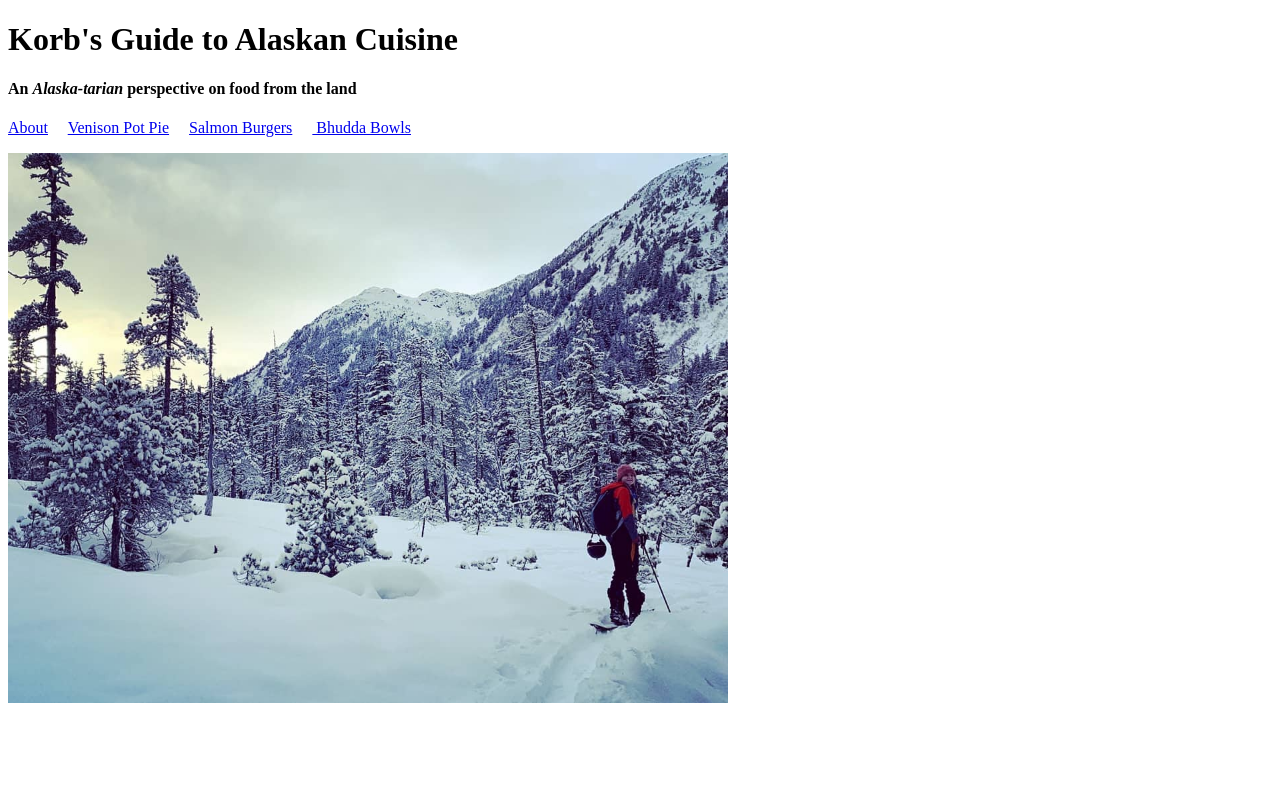
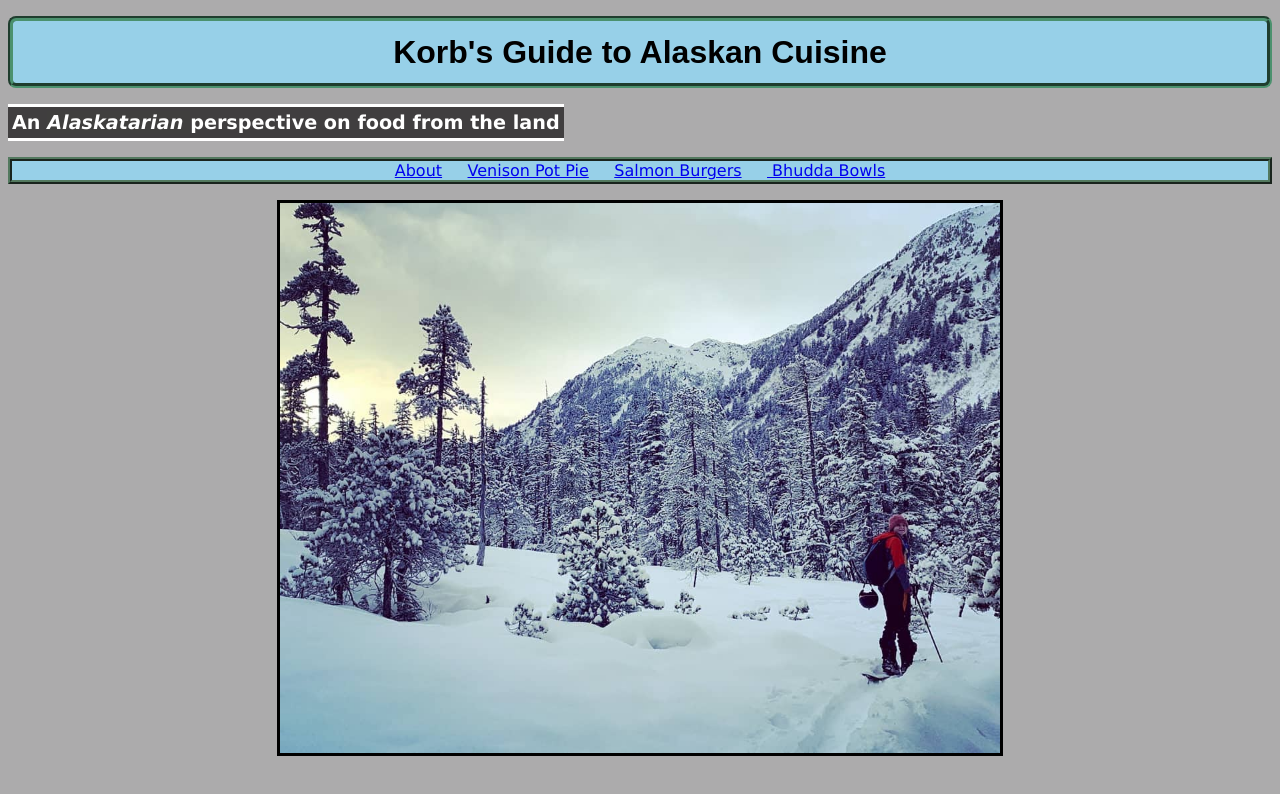
Before and after one commit to kirbykarpan/Recipes, a plain HTML site: page index.html in a window 1280 px wide. Drawn offline with Linux system fonts and the light colour scheme.

Commit message:
add CSS stlyization

```diff
--- a/index.html
+++ b/index.html
@@ -6,11 +6,11 @@
         <link rel="stylesheet" type="text/css" href="style.css">
     </head>
     <body>
-        <h1>Korb's Guide to Alaskan Cuisine</h4>
+        <p><h1 class="site-header">Korb's Guide to Alaskan Cuisine</h1></p>
 
-        <p><h4>An <em>Alaska-tarian</em> perspective on food from the land</h4></p>
+        <p><h4 class="subheader"> An <em class="subheader-em"> Alaskatarian </em> perspective on food from the land</h4></p>
 
-        <p> <a href = about.html>About</a>&nbsp;&nbsp;&nbsp;&nbsp; <a href = pie.html>Venison Pot Pie</a>&nbsp;&nbsp;&nbsp;&nbsp; <a href="burger.html">Salmon Burgers</a> &nbsp;&nbsp;&nbsp;&nbsp;<a href="bowl.html"> Bhudda Bowls</a></p>
+        <p class="menu-bar"> <a href = about.html class="menulink">About</a>&nbsp;&nbsp;&nbsp;&nbsp; <a href = pie.html class="menulink">Venison Pot Pie</a>&nbsp;&nbsp;&nbsp;&nbsp; <a href="burger.html" class="menulink">Salmon Burgers</a> &nbsp;&nbsp;&nbsp;&nbsp;<a href="bowl.html" class="menulink"> Bhudda Bowls</a></p>
         <img src="imgs/Ski.jpg" height="550" width="720" alt="kirb splitboarding in an Alaskan valley">
     </body>
 </html>
--- a/style.css
+++ b/style.css
@@ -0,0 +1,63 @@
+*{
+    background-color: rgb(172, 171, 172);
+    font-family:Verdana, Geneva, Tahoma, sans-serif
+}
+.menu-bar{
+    border:ridge;
+    border-width: 4px;
+    border-color:rgb(83, 121, 95);
+    text-align:center;
+}
+.menu-bar .menulink, .menu-bar {
+    background-color: rgb(151, 208, 232)
+}
+img{
+    margin-left:auto;
+    margin-right:auto;
+    display:block;
+    text-align:center;
+    border-width: 8 px;
+    border:solid;
+}
+
+.site-header{
+    background-color:rgb(151, 208, 232);
+    text-align: center;
+    margin:auto;
+    padding:1%;
+    border-radius: 8px;
+    border: groove rgb(75, 145, 110);
+    border-width: 5px 5px;
+    font-family:Arial, Helvetica, sans-serif;
+
+}
+.subheader{
+    background-color: rgb(64, 62, 63);
+    color:white;
+    margin:auto;
+    border-top:solid;
+    border-bottom:solid;
+    text-align:left;
+    text-shadow: 3px;
+    padding:4px;
+    display: inline-block;
+    font-size: larger;
+}
+.subheader-em {
+    background-color: rgb(64, 63, 62);
+}
+.food-title, h2 {
+    color:rgb(74, 92, 106);
+    text-transform:uppercase;
+}
+.burger-pic {
+   max-width: 50%;
+   height:auto;
+}
+h4 {
+    background-color: black;
+    color:blanchedalmond;
+    display:block;
+    padding:2%
+
+}
```
Also changed, not shown: about.html (+2 -2 lines), bowl.html (+3 -3 lines), burger.html (+4 -4 lines), pie.html (+3 -3 lines).
